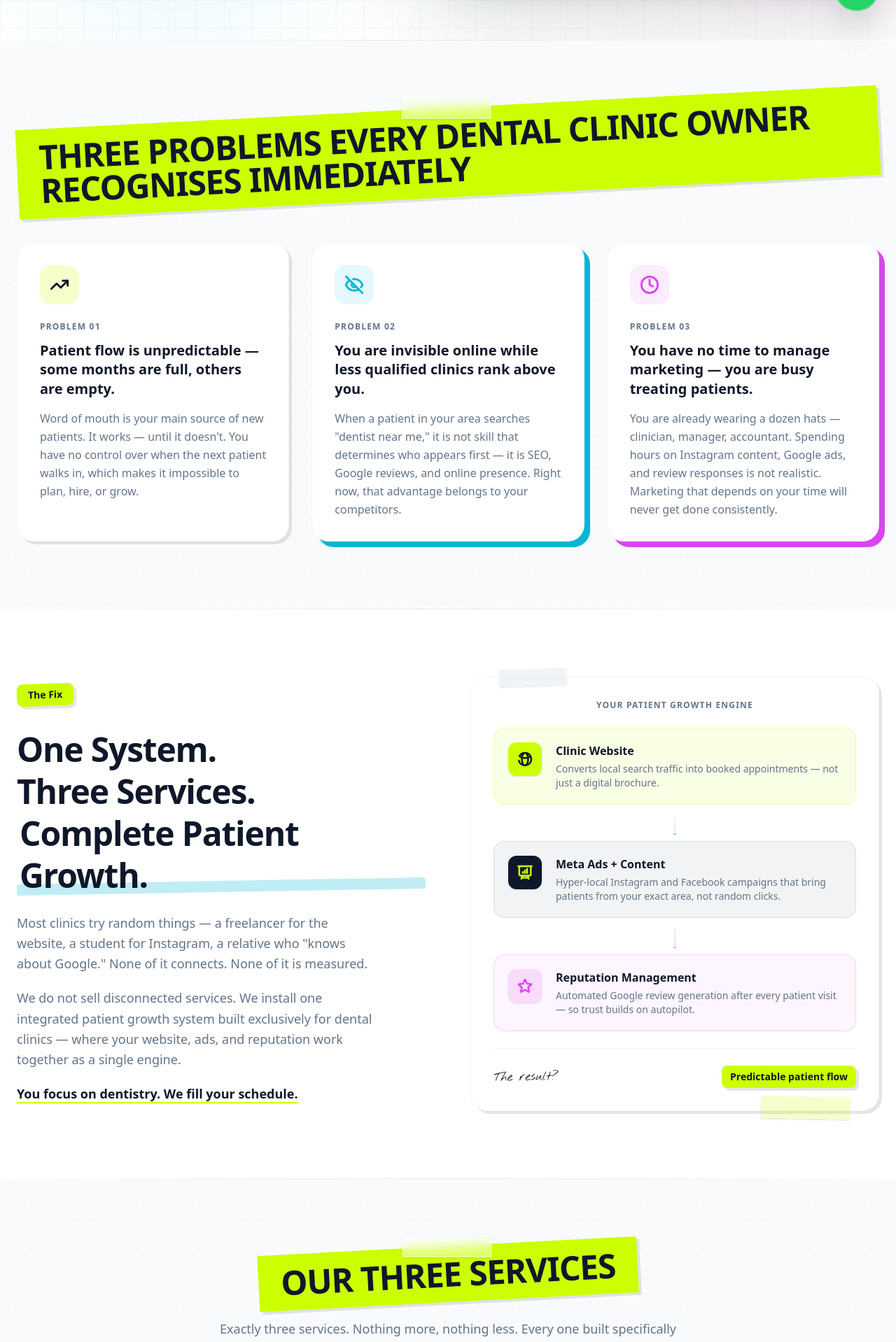
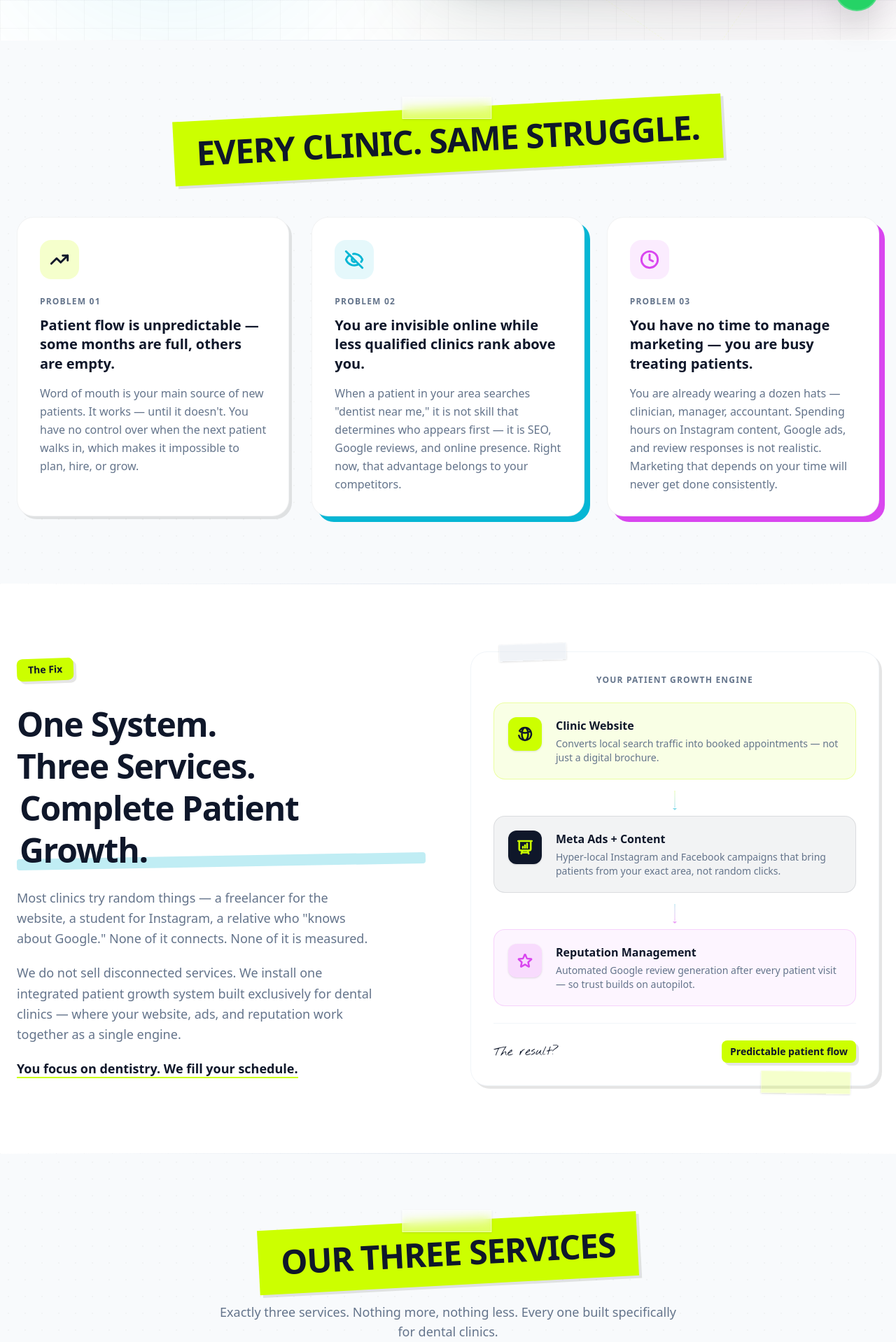
Before and after one commit to jarvis-invictus/dental-invictus-ai-site, a Next.js app: page / in a window 1280 px wide. Shown: the part 760-2678 px from the top of the page at 70% size. Built offline with nearby package versions, Linux system fonts and the light colour scheme.

Commit message:
fix: email sahil@ → contact@, mobile-first heading sizes, problem section heading → 'Every Clinic. Same Struggle.'

```diff
--- a/app/layout.tsx
+++ b/app/layout.tsx
@@ -101,7 +101,7 @@ const localBusinessSchema = {
   "description": "Patient growth system for dental clinics across India. Website, Meta Ads, and reputation management.",
   "url": "https://invictus-ai.in",
   "telephone": "+919699577641",
-  "email": "sahil@invictus-ai.in",
+  "email": "contact@invictus-ai.in",
   "address": {
     "@type": "PostalAddress",
     "addressLocality": "Pune",
--- a/app/page.tsx
+++ b/app/page.tsx
@@ -474,8 +474,8 @@ export default function Home() {
               {/* Tape strip */}
               <div className="absolute -top-4 left-1/2 w-32 h-8 bg-white/40 backdrop-blur-sm -translate-x-1/2 rotate-2 shadow-sm border border-white/50 z-20" />
               <div className="bg-bond-lime px-8 py-4 shadow-sticker transform rotate-[-1deg]">
-                <h2 className="text-4xl md:text-5xl font-black uppercase text-bond-navy tracking-tight">
-                  Three Problems Every Dental Clinic Owner Recognises Immediately
+                <h2 className="text-lg sm:text-2xl md:text-4xl lg:text-5xl font-black uppercase text-bond-navy tracking-tight leading-tight">
+                  Every Clinic. Same Struggle.
                 </h2>
               </div>
             </motion.div>
@@ -723,7 +723,7 @@ export default function Home() {
             >
               <div className="absolute -top-4 left-1/2 w-32 h-8 bg-white/40 backdrop-blur-sm -translate-x-1/2 rotate-2 shadow-sm border border-white/50 z-20" />
               <div className="bg-bond-lime px-8 py-4 shadow-sticker transform rotate-[-1deg]">
-                <h2 className="text-4xl md:text-5xl font-black uppercase text-bond-navy tracking-tight">
+                <h2 className="text-lg sm:text-2xl md:text-4xl lg:text-5xl font-black uppercase text-bond-navy tracking-tight leading-tight">
                   Our Three Services
                 </h2>
               </div>
@@ -1031,7 +1031,7 @@ export default function Home() {
             >
               <div className="absolute -top-4 left-1/2 w-32 h-8 bg-slate-100/60 backdrop-blur-sm -translate-x-1/2 rotate-2 shadow-sm border border-white/50 z-20" />
               <div className="bg-bond-lime px-8 py-4 shadow-sticker transform rotate-[-1deg]">
-                <h2 className="text-4xl md:text-5xl font-black uppercase text-bond-navy tracking-tight">
+                <h2 className="text-lg sm:text-2xl md:text-4xl lg:text-5xl font-black uppercase text-bond-navy tracking-tight leading-tight">
                   How It Works
                 </h2>
               </div>
@@ -1193,7 +1193,7 @@ export default function Home() {
             >
               <div className="absolute -top-4 left-1/2 w-32 h-8 bg-white/40 backdrop-blur-sm -translate-x-1/2 rotate-2 shadow-sm border border-white/50 z-20" />
               <div className="bg-bond-lime px-8 py-4 shadow-sticker transform rotate-[-1deg]">
-                <h2 className="text-4xl md:text-5xl font-black uppercase text-bond-navy tracking-tight">
+                <h2 className="text-lg sm:text-2xl md:text-4xl lg:text-5xl font-black uppercase text-bond-navy tracking-tight leading-tight">
                   What Our Clients Say
                 </h2>
               </div>
@@ -1360,7 +1360,7 @@ export default function Home() {
             >
               <div className="absolute -top-4 left-1/2 w-32 h-8 bg-slate-100/60 backdrop-blur-sm -translate-x-1/2 rotate-2 shadow-sm border border-white/50 z-20" />
               <div className="bg-bond-lime px-8 py-4 shadow-sticker transform rotate-[-1deg]">
-                <h2 className="text-4xl md:text-5xl font-black uppercase text-bond-navy tracking-tight">
+                <h2 className="text-lg sm:text-2xl md:text-4xl lg:text-5xl font-black uppercase text-bond-navy tracking-tight leading-tight">
                   Common Questions
                 </h2>
               </div>
@@ -1561,13 +1561,13 @@ export default function Home() {
                   +91 91564 67641
                 </a>
                 <a
-                  href="mailto:sahil@invictus-ai.in"
+                  href="mailto:contact@invictus-ai.in"
                   className="flex items-center gap-3 text-slate-400 hover:text-bond-lime transition-colors text-sm group"
                 >
                   <svg className="w-4 h-4 shrink-0 group-hover:scale-110 transition-transform" fill="none" stroke="currentColor" strokeWidth="2" viewBox="0 0 24 24">
                     <path strokeLinecap="round" strokeLinejoin="round" d="M21.75 6.75v10.5a2.25 2.25 0 01-2.25 2.25h-15a2.25 2.25 0 01-2.25-2.25V6.75m19.5 0A2.25 2.25 0 0019.5 4.5h-15a2.25 2.25 0 00-2.25 2.25m19.5 0v.243a2.25 2.25 0 01-1.07 1.916l-7.5 4.615a2.25 2.25 0 01-2.36 0L3.32 8.91a2.25 2.25 0 01-1.07-1.916V6.75" />
                   </svg>
-                  sahil@invictus-ai.in
+                  contact@invictus-ai.in
                 </a>
                 <p className="flex items-center gap-3 text-slate-400 text-sm">
                   <svg className="w-4 h-4 shrink-0" fill="none" stroke="currentColor" strokeWidth="2" viewBox="0 0 24 24">
```
